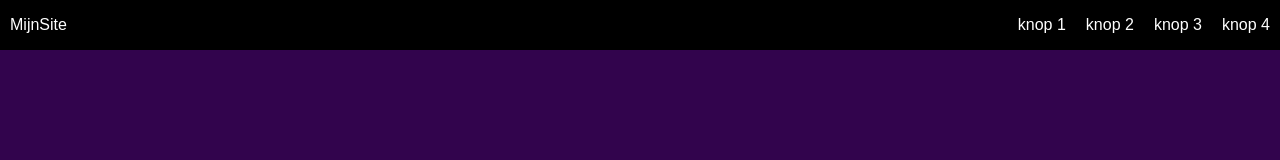
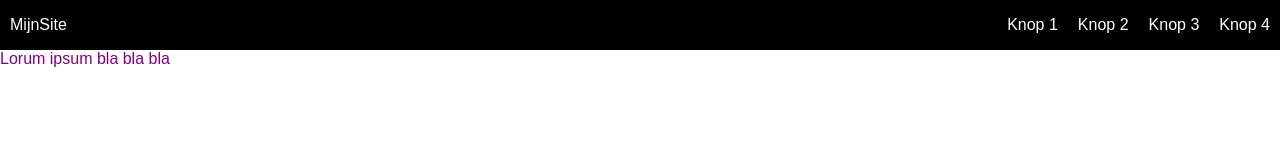
Before and after one commit to deany1014/website_dean_mvi, a plain HTML site: page index.html in a window 1280 px wide. Drawn offline with Linux system fonts and the light colour scheme.

Commit message:
Finished assigment 1

```diff
--- a/index.html
+++ b/index.html
@@ -5,7 +5,7 @@
     <meta name="viewport" content="width=device-width, initial-scale=1.0">
     <title>Document</title>
 
-    <link rel="stylesheet" href="style.css">
+    <link rel="stylesheet" href="styles.css">
 </head>
 
 <body>
@@ -16,14 +16,18 @@
             </div>
 
             <ul>
-                <li><a href="#"></a>knop 1</li>
-                <li><a href="#"></a>knop 2</li>
-                <li><a href="#"></a>knop 3</li>
-                <li><a href="#"></a>knop 4</li>
+                <li><a href="#">Knop 1</a></li>
+                <li><a href="#">Knop 2</a></li>
+                <li><a href="#">Knop 3</a></li>
+                <li><a href="#">Knop 4</a></li>
             </ul>
 
     </nav>
 
+    <div style="margin-top: 50px; color: purple;">
+        Lorum ipsum bla bla bla
+    </div>
+
 </body>
 
 </html>
--- a/style.css
+++ b/styles.css
@@ -27,13 +27,11 @@ nav ul {
 nav a {
     color: white;
     text-decoration: none;
+    transition: color 0.3s;
 
 }
 
 nav a:hover {
     color: lightblue;
+    text-decoration: underline;
 }
-
-body {
-    background-color: rgb(50, 4, 77);
-}
```
